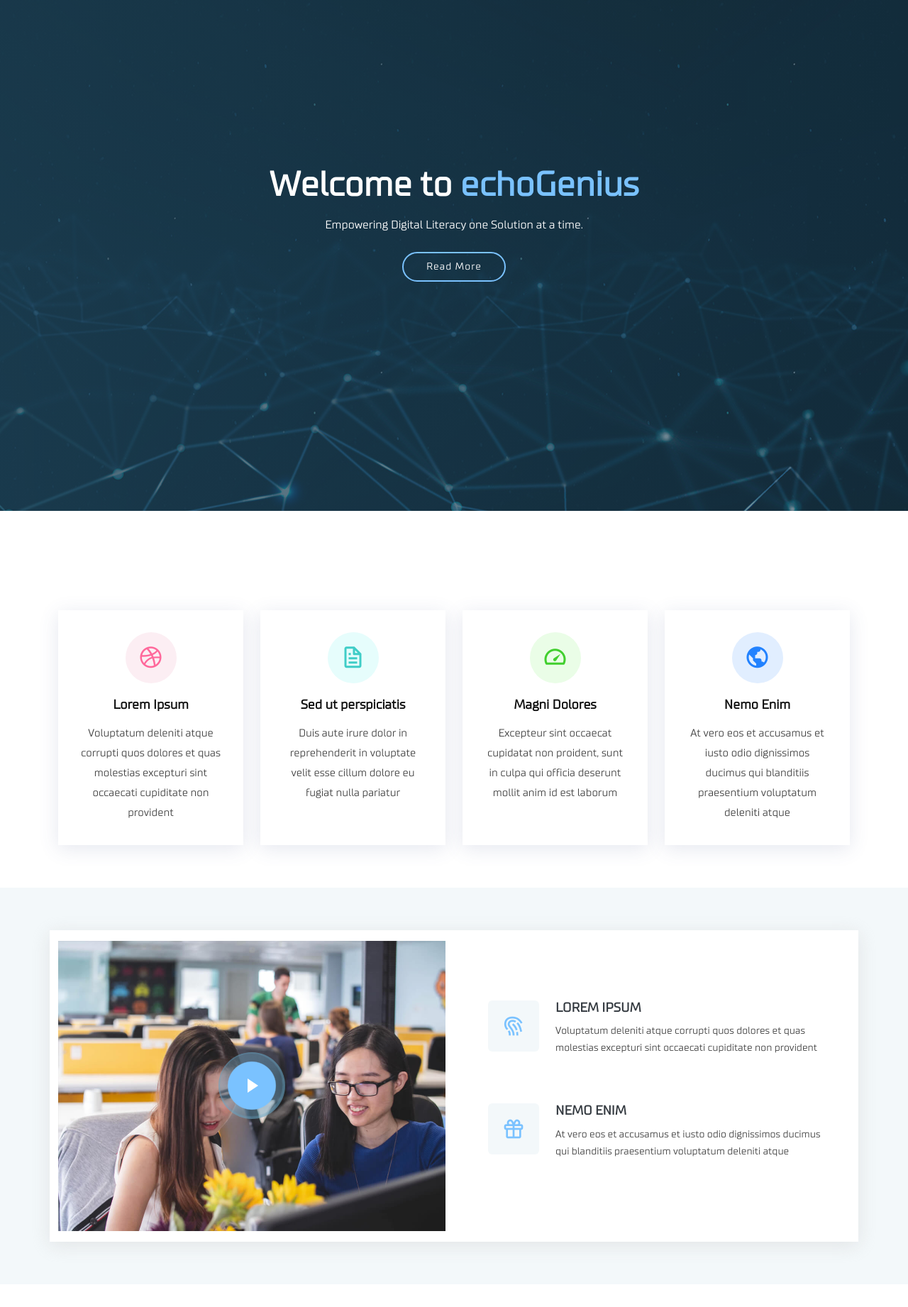
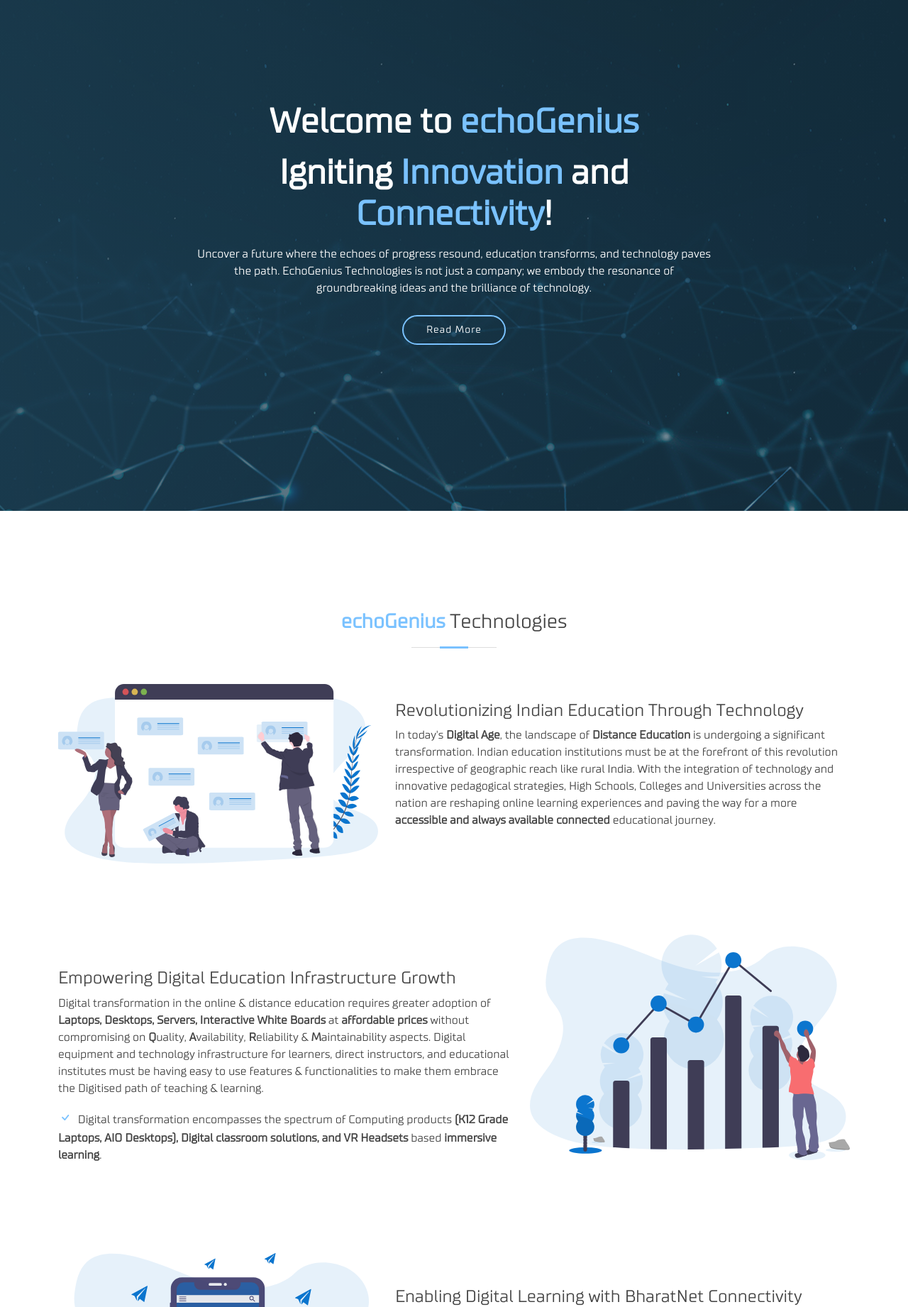
Before and after one commit to echoGenius/echoGenius.in, a PHP site: page / in a window 1280 px wide. Shown: the part 80-1922 px from the top of the page at 71% size. Run offline with PHP 8.4, Linux system fonts and the light colour scheme.

Commit message:
Updated Content in home page and but page, updated fevicons and title

```diff
--- a/public_html/assets/css/style.css
+++ b/public_html/assets/css/style.css
@@ -83,7 +83,7 @@
 }
 
 #header.header-scrolled {
-  background: rgba(4, 22, 53, 0.8);
+  background: rgba(4, 22, 53, 1);
   height: 60px;
 }
 
--- a/public_html/assets/js/main.js
+++ b/public_html/assets/js/main.js
@@ -59,7 +59,7 @@
   let selectHeader = select('#header')
   if (selectHeader) {
     const headerScrolled = () => {
-      if (window.scrollY > 70) {
+      if (window.scrollY > 10) {
         selectHeader.classList.add('header-scrolled')
       } else {
         selectHeader.classList.remove('header-scrolled')
--- a/public_html/includes/footer.php
+++ b/public_html/includes/footer.php
@@ -5,7 +5,7 @@
         <div class="row">
           <div class="col-lg-6">
             <h4>Our Newsletter</h4>
-            <p>Tamen quem nulla quae legam multos aute sint culpa legam noster magna</p>
+            <p>Subscribe to our news letter to get the latest <b>updates</b>!!!</p>
           </div>
           <div class="col-lg-6">
             <form action="" method="post">
--- a/public_html/index.php
+++ b/public_html/index.php
@@ -5,7 +5,7 @@
   <meta charset="utf-8">
   <meta content="width=device-width, initial-scale=1.0" name="viewport">
 
-  <title>Moderna Bootstrap Template - Index 2 without slider</title>
+  <title>echoGenius | Igniting Innovation and Connectivity!</title>
   <meta content="" name="description">
   <meta content="" name="keywords">
 
--- a/public_html/pages/about.php
+++ b/public_html/pages/about.php
@@ -14,7 +14,8 @@
 </section>
 <!-- End About Us Section -->
 
+
+<?php include 'sections/whyus.php'; ?>
 <?php include 'sections/aboutus.php'; ?>
 <?php include 'sections/facts.php'; ?>
-<?php include 'sections/skills.php'; ?>
-<?php include 'sections/testimonials.php'; ?>
+<?php include 'sections/servicedetails.php'; ?>
--- a/public_html/pages/home.php
+++ b/public_html/pages/home.php
@@ -1,4 +1 @@
-
-<?php include 'sections/services.php'; ?>
-<?php include 'sections/whyus.php'; ?>
-<?php include 'sections/features.php'; ?>
+<?php include 'sections/content.php'; ?>
--- /dev/null
+++ b/public_html/sections/content.php
@@ -0,0 +1,76 @@
+<!-- ======= Content Section ======= -->
+<section class="features">
+      <div class="container">
+
+        <div class="section-title">
+          <h2><a style="color: #7ac2ff;"><b>echoGenius</b></a> Technologies</h2>
+        </div>
+
+        <div class="row" data-aos="fade-up">
+          <div class="col-md-5">
+            <img src="assets/img/features-1.svg" class="img-fluid" alt="">
+          </div>
+          <div class="col-md-7 pt-4">
+            <h3>Revolutionizing Indian Education Through Technology</h3>
+            <p>
+                            In today's <b>Digital Age</b>, the landscape of <b>Distance Education</b> is undergoing a significant transformation.
+                Indian education institutions must be at the forefront of this revolution irrespective of geographic reach
+                like rural India. With the integration of technology and innovative pedagogical strategies, High Schools,
+                Colleges and Universities across the nation are reshaping online learning experiences and paving the
+                way for a more <b>accessible and always available connected</b> educational journey.
+            </p>
+
+          </div>
+        </div>
+
+        <div class="row" data-aos="fade-up">
+          <div class="col-md-5 order-1 order-md-2">
+            <img src="assets/img/features-2.svg" class="img-fluid" alt="">
+          </div>
+          <div class="col-md-7 pt-5 order-2 order-md-1">
+            <h3>Empowering Digital Education Infrastructure Growth</h3>
+            <p>
+                            Digital transformation in the online & distance education requires greater adoption of <b>Laptops,
+                Desktops, Servers, Interactive White Boards</b> at <b>affordable prices</b> without compromising on <b>Q</b>uality,
+                <b>A</b>vailability, <b>R</b>eliability & <b>M</b>aintainability aspects.  Digital equipment and technology infrastructure for
+                learners, direct instructors, and educational institutes must be having easy to use features &
+                functionalities to make them embrace the Digitised path of teaching & learning.
+            </p>
+            <ul>
+              <li><i class="bi bi-check"></i> Digital transformation encompasses the spectrum of Computing products
+              <b>(K12 Grade Laptops, AIO Desktops), Digital classroom solutions, and VR Headsets</b> based <b>immersive learning</b>.  </li>
+            </ul>
+          </div>
+        </div>
+
+        <div class="row" data-aos="fade-up">
+          <div class="col-md-5">
+            <img src="assets/img/features-3.svg" class="img-fluid" alt="">
+          </div>
+          <div class="col-md-7 pt-5">
+            <h3>Enabling Digital Learning with BharatNet Connectivity</h3>
+            <p>
+                      Digital transformation in Distance learning invoking Web lLearning Modules <b>(WLM)</b> and Interactive
+              mode of teaching and learning requires <b>Hyper Connectivity</b> of the school infrastructure through
+              <b>Always-On Gbps path</b> of Optical Network reach provided by <b>BharatNet</b> to every GP & Village based
+              high schools, Junior Colleges & Colleges.
+            </p>
+            <ul>
+              <li><i class="bi bi-check"></i> <b>BharatNet</b> is available in operational mode by making Gbps connectivity to 250K GPs and about 100K villages and nearby small towns.  </li>
+            </ul>
+          </div>
+        </div>
+
+        <div class="row" data-aos="fade-up">
+          <div class="col-md-7 pt-5 order-2 order-md-1 mx-auto">
+            <h3><a style="color: #7ac2ff;"><b>echoGenius</b></a>: Driving Education Tech Transformation</h3>
+            <p>
+            <a style="color: #7ac2ff;"><b>echoGenius</b></a> Technonogies Private Limited has chosen to be a key player in the Digital Transformation in
+              Education Technology Sector with the identified products enabled with Hyper connectivity
+              interfaces of wireless and optical networks.
+            </p>
+          </div>
+        </div>
+
+      </div>
+    </section><!-- End Features Section -->
--- a/public_html/sections/hero.php
+++ b/public_html/sections/hero.php
@@ -3,7 +3,8 @@
       <div class="row justify-content-center">
         <div class="col-xl-8">
         <h2>Welcome to <a style="color: #7ac2ff;">echoGenius</a></h2>
-          <p>Empowering Digital Literacy one Solution at a time.</p>
+          <h2>Igniting <a style="color: #7ac2ff;">Innovation</a> and <a style="color: #7ac2ff;">Connectivity</a>!</h2>
+          <p>Uncover a future where the echoes of progress resound, education transforms, and technology paves the path. EchoGenius Technologies is not just a company; we embody the resonance of groundbreaking ideas and the brilliance of technology.</p>
           <a href="" class="btn-get-started ">Read More</a>
         </div>
       </div>
--- a/public_html/sections/whyus.php
+++ b/public_html/sections/whyus.php
@@ -12,14 +12,20 @@
 
             <div class="icon-box">
               <div class="icon"><i class="bx bx-fingerprint"></i></div>
-              <h4 class="title"><a href="">Lorem Ipsum</a></h4>
-              <p class="description">Voluptatum deleniti atque corrupti quos dolores et quas molestias excepturi sint occaecati cupiditate non provident</p>
+              <h4 class="title"><a href="">Who We Are:</a></h4>
+              <p class="description">
+                    <a style="color: #7ac2ff;"><b>echoGenius</b></a> Technologies transcends traditional corporate identity. More than a
+                  company, we are the echo of innovation and the essence of technology. Dedicated to
+                  shaping a future where echoes of progress resound through education, industries
+                  flourish, and connectivity knows no bounds.</p>
             </div>
 
             <div class="icon-box">
-              <div class="icon"><i class="bx bx-gift"></i></div>
-              <h4 class="title"><a href="">Nemo Enim</a></h4>
-              <p class="description">At vero eos et accusamus et iusto odio dignissimos ducimus qui blanditiis praesentium voluptatum deleniti atque</p>
+              <div class="icon"><i class="bx bx-trip"></i></div>
+              <h4 class="title"><a href="">Our Visionary Approach:</a></h4>
+                    <p class="description">Join us in crafting a world where brilliance resonates, and knowledge echoes
+                  endlessly. Our visionary approach is rooted in a commitment to pushing boundaries
+                  and making a lasting impact on education, industry, and connectivity. </p>
             </div>
 
           </div>
```
Also changed, not shown: public_html/sections/aboutus.php (+9 -10 lines), public_html/sections/facts.php (+8 -8 lines), public_html/sections/servicedetails.php (+35 -8 lines), public_html/assets/img/apple-touch-icon.png, public_html/assets/img/favicon.png, public_html/assets/img/hero-bg - Copy.jpg (deleted), public_html/assets/img/hero-bg1.jpg (deleted), public_html/assets/img/hero-bg22.jpg (deleted).
